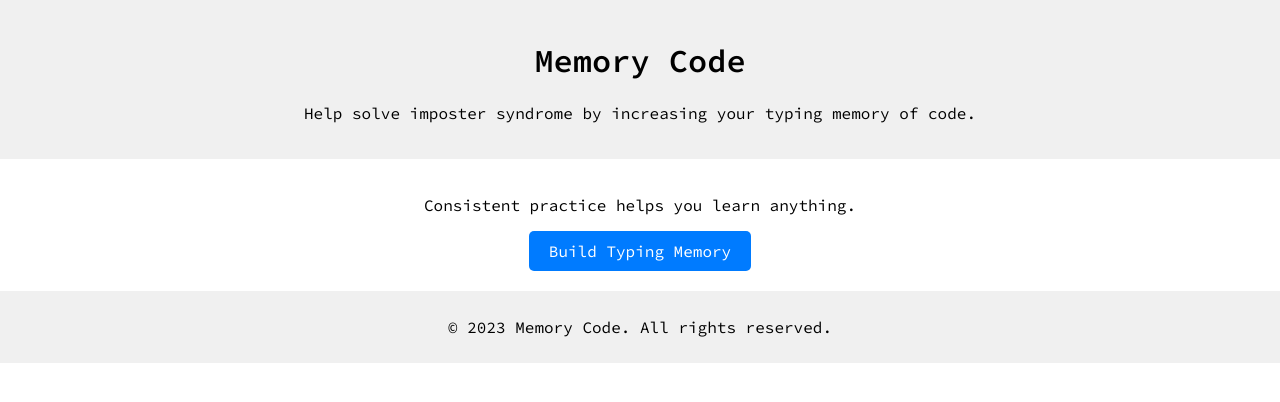
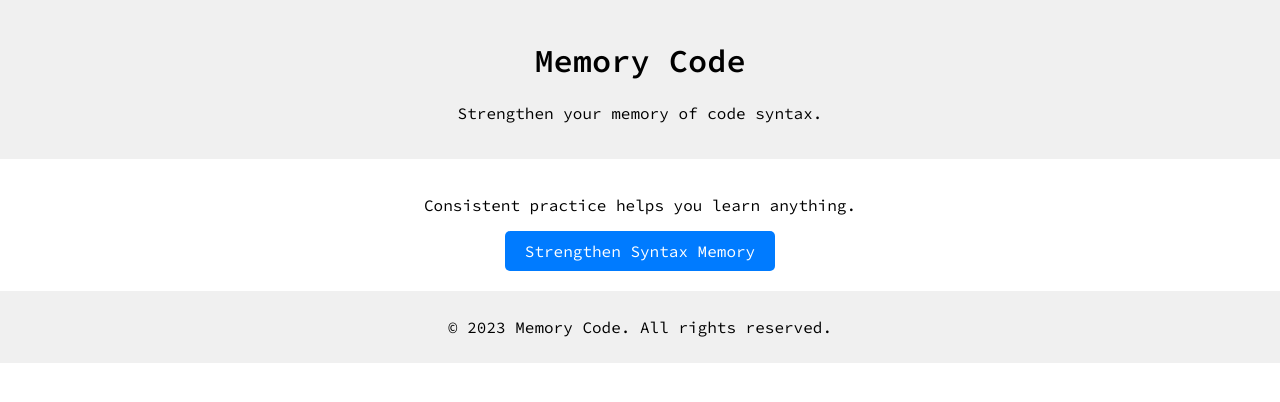
Before and after one commit to ThirDecade2020/memory_code, a Flask app: page / in a window 1280 px wide. Shown: the top 402 px of the page. Run offline with Flask 3, Linux system fonts and the light colour scheme.

Commit message:
Update index.html
Updated 'vision' notifications

```diff
--- a/templates/index.html
+++ b/templates/index.html
@@ -46,13 +46,13 @@
 <body>
     <header>
         <h1>Memory Code</h1>
-        <p>Help solve imposter syndrome by increasing your typing memory of code.</p>
+        <p>Strengthen your memory of code syntax.</p>
     </header>
 
     <main>
         <section>
             <p>Consistent practice helps you learn anything.</p>
-            <a href="/snippet_input" class="button">Build Typing Memory</a>
+            <a href="/snippet_input" class="button">Strengthen Syntax Memory</a>
         </section>
     </main>
 
```
